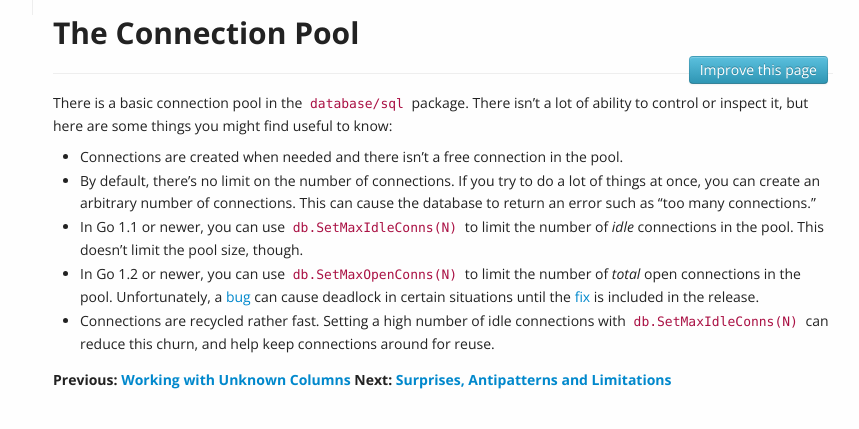
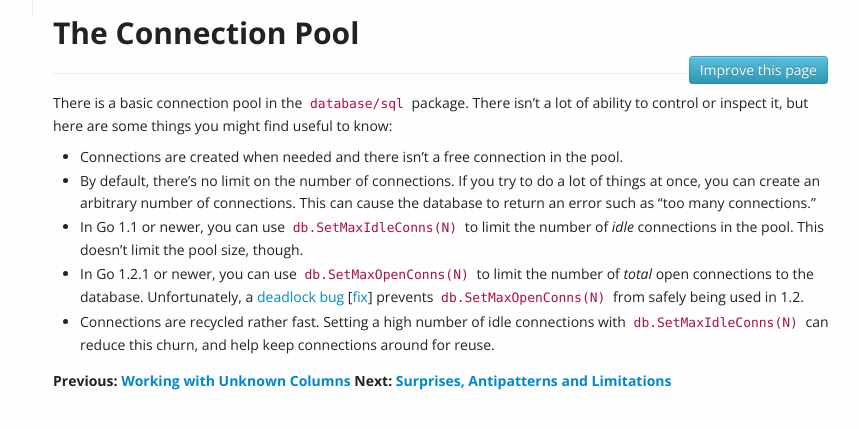
Before and after one commit to VividCortex/go-database-sql-tutorial, a Jekyll site: the page built from connection-pool.md, in a window 1280 px wide. Shown: the top 429 px of the page, without its empty margins (277-1136 px from the left). Built offline with Jekyll 4.4.1, drawn with Linux system fonts in a browser that asks for light colours.

Commit message:
Update connection-pool.md
Update comments in db.SetMaxOpenConns(N) to reflect bug fix in go 1.2.1.

```diff
--- a/connection-pool.md
+++ b/connection-pool.md
@@ -10,7 +10,7 @@
 * Connections are created when needed and there isn't a free connection in the pool.
 * By default, there's no limit on the number of connections. If you try to do a lot of things at once, you can create an arbitrary number of connections. This can cause the database to return an error such as "too many connections."
 * In Go 1.1 or newer, you can use `db.SetMaxIdleConns(N)` to limit the number of *idle* connections in the pool. This doesn't limit the pool size, though.
-* In Go 1.2 or newer, you can use `db.SetMaxOpenConns(N)` to limit the number of *total* open connections in the pool. Unfortunately, a [bug](https://groups.google.com/d/msg/golang-dev/jOTqHxI09ns/x79ajll-ab4J) can cause deadlock in certain situations until the [fix](https://code.google.com/p/go/source/detail?r=8a7ac002f840) is included in the release.
+* In Go 1.2.1 or newer, you can use `db.SetMaxOpenConns(N)` to limit the number of *total* open connections to the database. Unfortunately, a [deadlock bug](https://groups.google.com/d/msg/golang-dev/jOTqHxI09ns/x79ajll-ab4J) [[fix](https://code.google.com/p/go/source/detail?r=8a7ac002f840)] prevents `db.SetMaxOpenConns(N)` from safely being used in 1.2.
 * Connections are recycled rather fast. Setting a high number of idle connections with `db.SetMaxIdleConns(N)` can reduce this churn, and help keep connections around for reuse.
 
 **Previous: [Working with Unknown Columns](varcols.html)**
```
